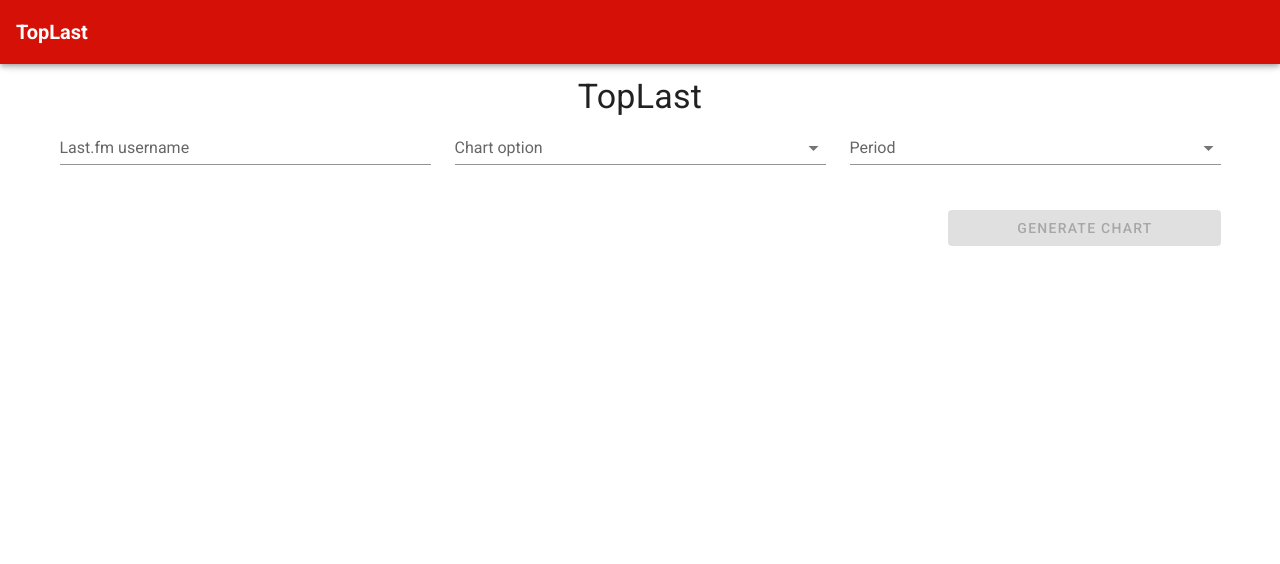
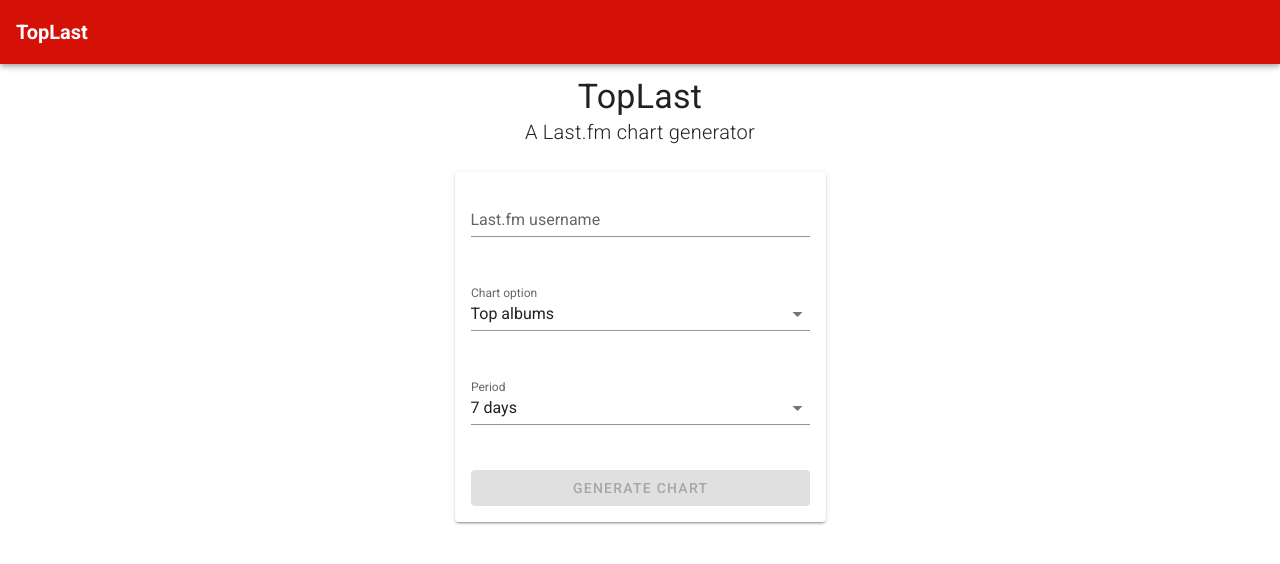
Before and after one commit to toplast/toplast, a Vue app: page / in a window 1280 px wide. Shown: the top 564 px of the page. Built offline with nearby package versions, Linux system fonts and the light colour scheme.

Commit message:
:lipstick: UI improvements on homepage

```diff
--- a/src/views/Home.vue
+++ b/src/views/Home.vue
@@ -1,12 +1,23 @@
 <template>
   <VContainer class="text-center">
+    <VRow>
+      <VCol cols="12">
         <div class="display-1">TopLast</div>
+        <div class="title font-weight-light">A Last.fm chart generator</div>
+      </VCol>
+      <VCol cols="12" md="4" offset-md="4">
+        <VCard>
+          <VCardText>
             <VForm v-model="valid">
               <VRow>
-        <VCol cols="12" md="4">
-          <VTextField v-model="user" label="Last.fm username" :rules="rules" />
+                <VCol cols="12">
+                  <VTextField
+                    v-model="user"
+                    label="Last.fm username"
+                    :rules="rules"
+                  />
                 </VCol>
-        <VCol cols="12" md="4">
+                <VCol cols="12">
                   <VSelect
                     v-model="option"
                     item-text="value"
@@ -16,7 +27,7 @@
                     :rules="rules"
                   />
                 </VCol>
-        <VCol cols="12" md="4">
+                <VCol cols="12">
                   <VSelect
                     v-model="period"
                     item-text="value"
@@ -26,7 +37,7 @@
                     :rules="rules"
                   />
                 </VCol>
-        <VCol cols="12" md="3" offset-md="9">
+                <VCol cols="12">
                   <VBtn
                     block
                     color="primary"
@@ -36,7 +47,7 @@
                     >Generate chart</VBtn
                   >
                 </VCol>
-        <!-- <VCol cols="12" md="3" offset-md="9">
+                <!-- <VCol cols="12">
                   <VBtn
                     block
                     color="primary"
@@ -48,6 +59,10 @@
                 </VCol> -->
               </VRow>
             </VForm>
+          </VCardText>
+        </VCard>
+      </VCol>
+    </VRow>
   </VContainer>
 </template>
 
@@ -73,8 +88,8 @@
       ],
 
       user: undefined,
-      option: undefined,
-      period: undefined,
+      option: '1',
+      period: '7day',
 
       valid: false,
       rules: [v => !!v || 'Value is required'],
```
Lines whose indentation alone changed are shown as unchanged.
